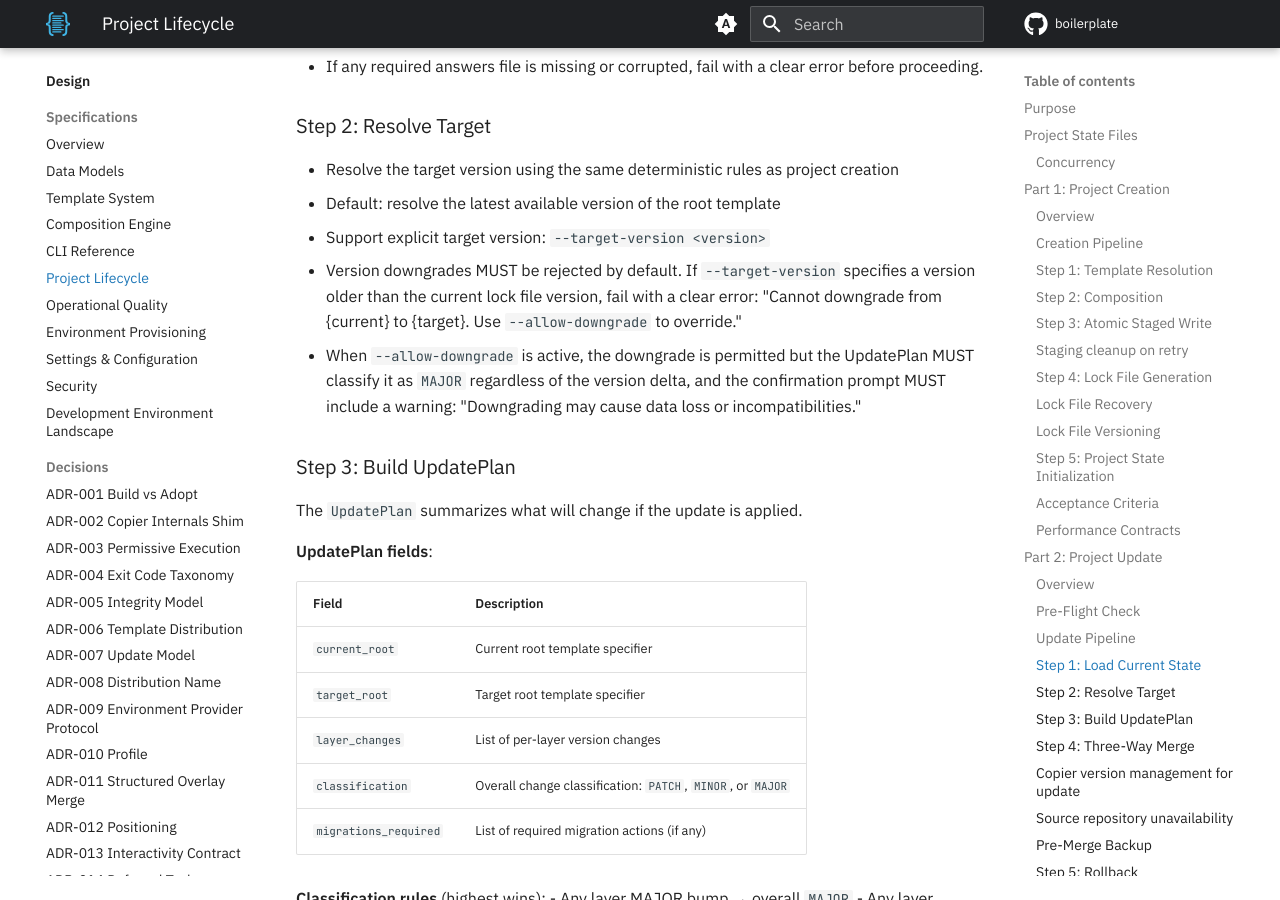
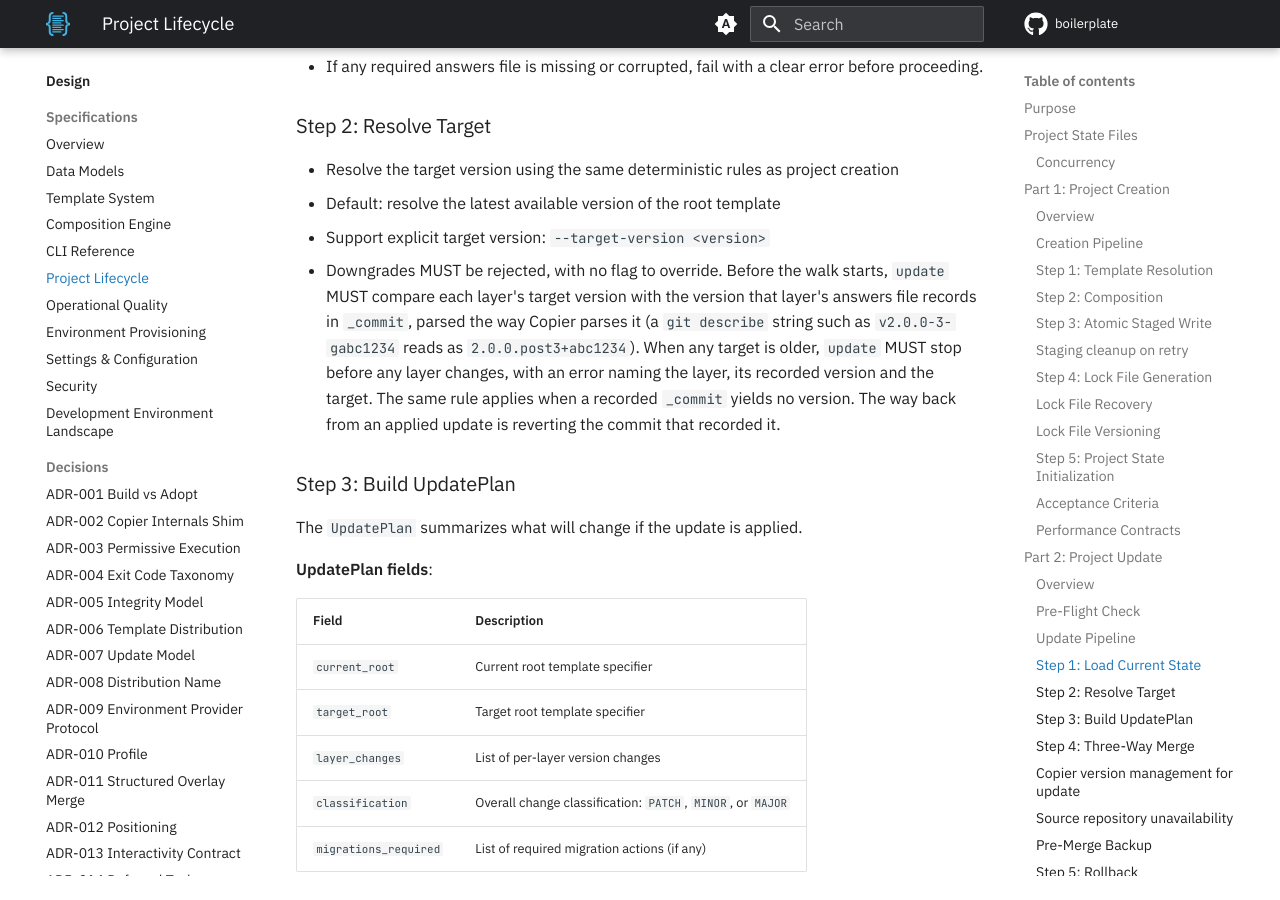
Before and after one commit to TheRealBillSiegler/boilerplate, an MkDocs documentation site: the page built from docs/design/06-project-lifecycle.md, in a window 1280 px wide and 900 px high, scrolled down 6833 px. Built offline with MkDocs 1.6.1 and Material for MkDocs 9.7.7, drawn with Linux system fonts in a browser that asks for light colours; comment, search, counter and statistics services are not loaded; the version menu is left out; some of the changed text lies outside the part shown.

Commit message:
docs(design): reject every downgrade and drop --allow-downgrade
Co-Authored-By: Claude Sonnet 5.5 <noreply@anthropic.com>

```diff
--- a/docs/design/06-project-lifecycle.md
+++ b/docs/design/06-project-lifecycle.md
@@ -174,8 +174,7 @@ Before starting the update pipeline, Boilerplate MUST check the project working
 - Resolve the target version using the same deterministic rules as project creation
 - Default: resolve the latest available version of the root template
 - Support explicit target version: `--target-version <version>`
-- Version downgrades MUST be rejected by default. If `--target-version` specifies a version older than the current lock file version, fail with a clear error: "Cannot downgrade from {current} to {target}. Use `--allow-downgrade` to override."
-- When `--allow-downgrade` is active, the downgrade is permitted but the UpdatePlan MUST classify it as `MAJOR` regardless of the version delta, and the confirmation prompt MUST include a warning: "Downgrading may cause data loss or incompatibilities."
+- Downgrades MUST be rejected, with no flag to override. Before the walk starts, `update` MUST compare each layer's target version with the version that layer's answers file records in `_commit`, parsed the way Copier parses it (a `git describe` string such as `v2.0.0-3-gabc1234` reads as `2.0.0.post3+abc1234`). When any target is older, `update` MUST stop before any layer changes, with an error naming the layer, its recorded version and the target. The same rule applies when a recorded `_commit` yields no version. The way back from an applied update is reverting the commit that recorded it.
 
 ### Step 3: Build UpdatePlan
 
@@ -374,8 +373,7 @@ Implementations MUST NOT abort an `update` operation solely because `migrations.
 | MAJOR update | UpdatePlan flags MAJOR, requires explicit confirmation |
 | Merge conflict detected | Conflict markers in files, no new lock written, migration record with `conflict` status, exit `4` |
 | Recorded answer rejected by the target view's question type or validator (non-interactive) | `BP_INPUT_ANSWER_REJECTED` naming the layer, question and recorded value; the update stops, no lock written, exit `3` |
-| Downgrade attempt (no flag) | Rejected with error, exit `3` |
-| Downgrade attempt (`--allow-downgrade`) | Classified as `MAJOR`, warning in confirmation prompt, exit `0` on success |
+| Downgrade attempt | Rejected before any layer changes, error names the layer, recorded version and target, exit `3` |
 | Failure mid-update | Staging cleaned, failed migration record, remediation guidance printed, exit `1` |
 
 ### Performance Contracts
```
Also changed, not shown: docs/design/05-cli-reference.md (+0 -2 lines).
